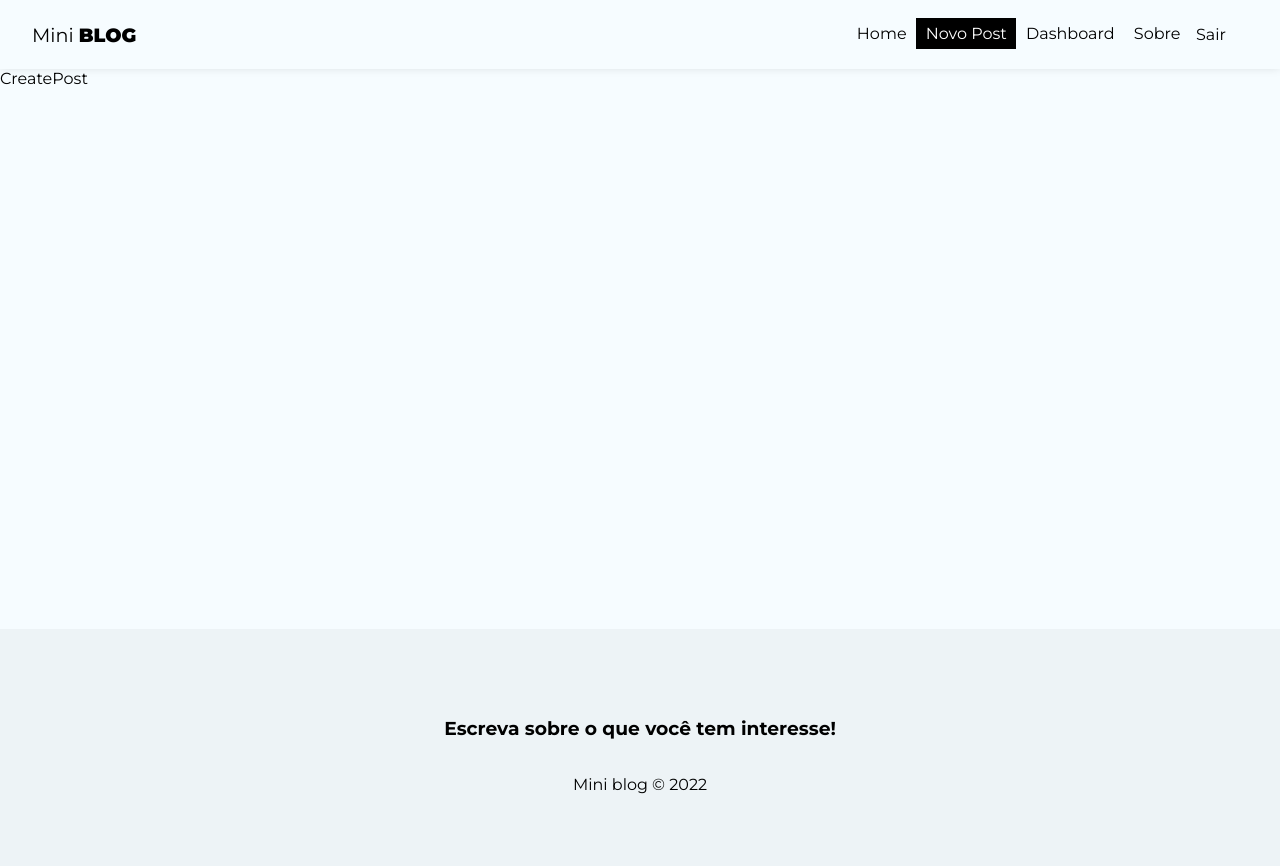
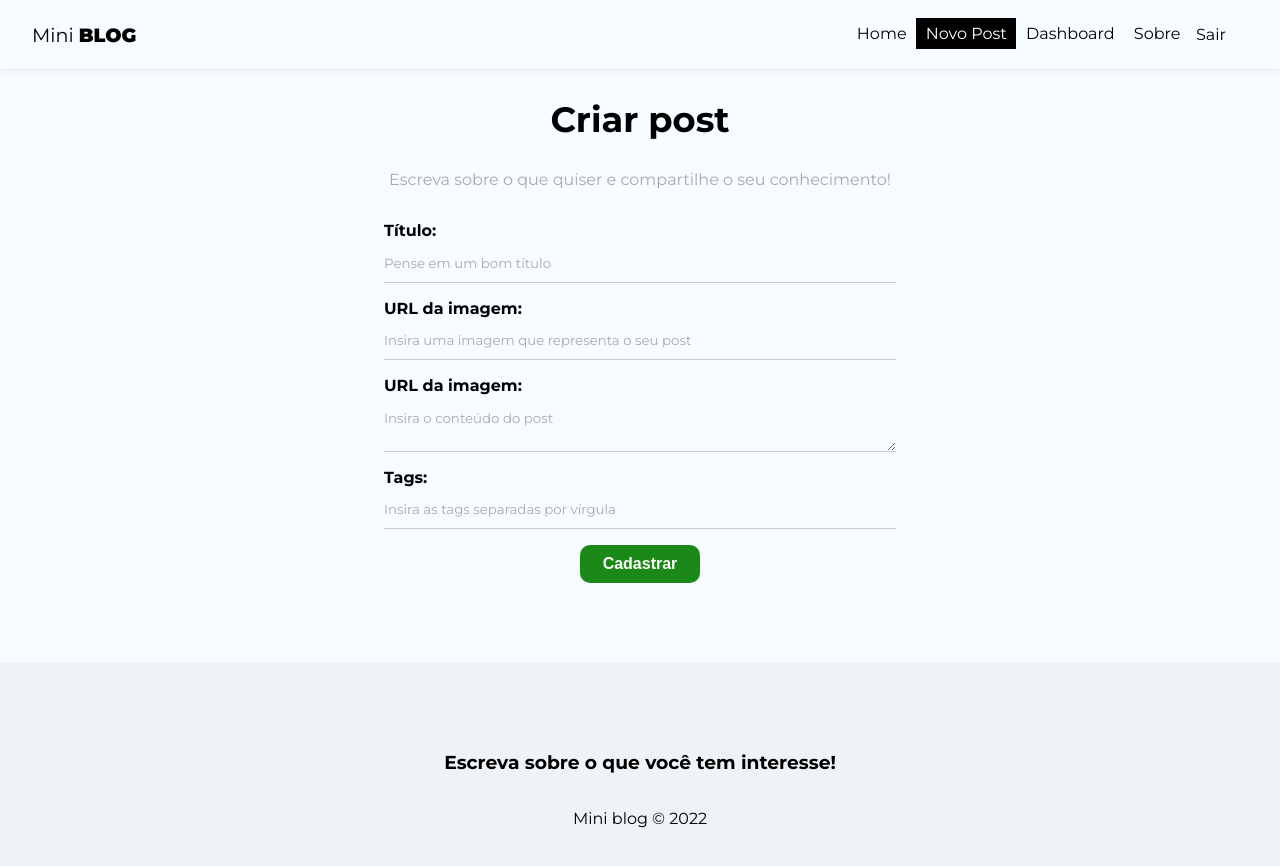
Before and after one commit to GeracNeto/miniblog, a React (Create React App) app: page /posts/create in a window 1280 px wide. Shown: the top 866 px of the page. Built offline with nearby package versions, Linux system fonts and the light colour scheme; no server answers; sample sign-in values are in the browser's storage.

Commit message:
Atualizado page 'CreatePost' e seu estilo

```diff
--- a/src/pages/CreatePost/CreatePost.js
+++ b/src/pages/CreatePost/CreatePost.js
@@ -1,9 +1,76 @@
 // CSS
 import styles from './CreatePost.module.css'
 
+// Hooks
+import { useState } from 'react'
+import { useNavigate } from 'react-router-dom'
+
+// Context
+import { useAuthValue } from '../../context/AuthContext'
+
 const CreatePost = () => {
+
+    const [title, setTitle] = useState('')
+    const [image, setImage] = useState('')
+    const [body, setBody] = useState('')
+    const [tags, setTags] = useState([])
+    const [formError, setFormError] = useState('')
+
+    const handleSubmit = (e) => {
+        e.preventdefault()
+    }
+
     return (
-        <div>CreatePost</div>
+        <div className={styles.create_post}>
+            <h2>Criar post</h2>
+            <p>Escreva sobre o que quiser e compartilhe o seu conhecimento!</p>
+            <form onSubmit={handleSubmit}>
+                <label>
+                    <span>Título:</span>
+                    <input
+                        type="text"
+                        name='title'
+                        placeholder='Pense em um bom título'
+                        required
+                        onChange={e => setTitle(e.target.value)}
+                        value={title}
+                    />
+                </label>
+                <label>
+                    <span>URL da imagem:</span>
+                    <input
+                        type="text"
+                        name='image'
+                        placeholder='Insira uma imagem que representa o seu post'
+                        required
+                        onChange={e => setImage(e.target.value)}
+                        value={image}
+                    />
+                </label>
+                <label>
+                    <span>URL da imagem:</span>
+                    <textarea
+                        name='body'
+                        placeholder='Insira o conteúdo do post'
+                        required
+                        onChange={e => setBody(e.target.value)}
+                        value={body}
+                    ></textarea>
+                </label>
+                <label>
+                    <span>Tags:</span>
+                    <input
+                        type="text"
+                        name='tags'
+                        placeholder='Insira as tags separadas por vírgula'
+                        required
+                        onChange={e => setTags(e.target.value)}
+                        value={tags}
+                    />
+                </label>
+                <button className='btn'>Cadastrar</button>
+            </form>
+        </div>
     )
 }
 
--- a/src/pages/CreatePost/CreatePost.module.css
+++ b/src/pages/CreatePost/CreatePost.module.css
@@ -0,0 +1,12 @@
+.create_post {
+    text-align: center;
+}
+
+.create_post h2 {
+    font-size: 2.2em;
+}
+
+.create_post p {
+    color: #aaa;
+    margin-bottom: 2em;
+}
```
